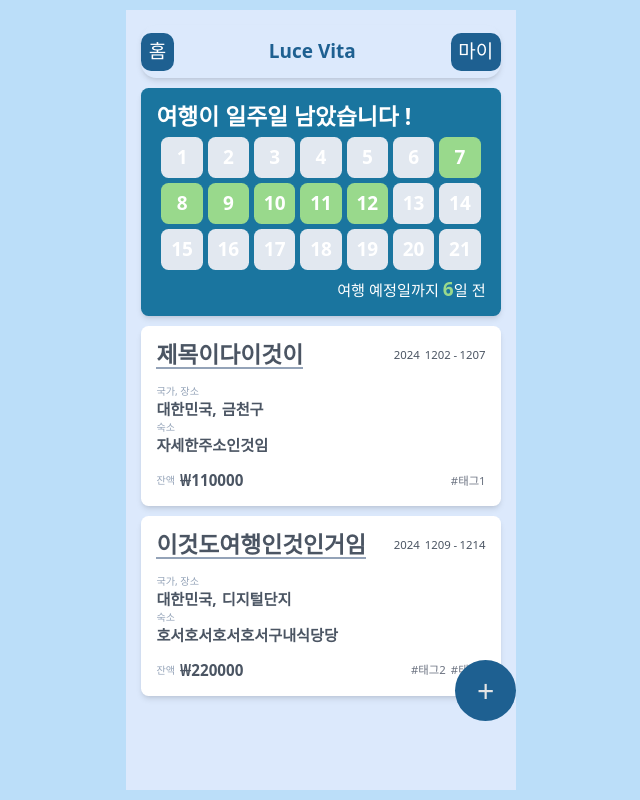
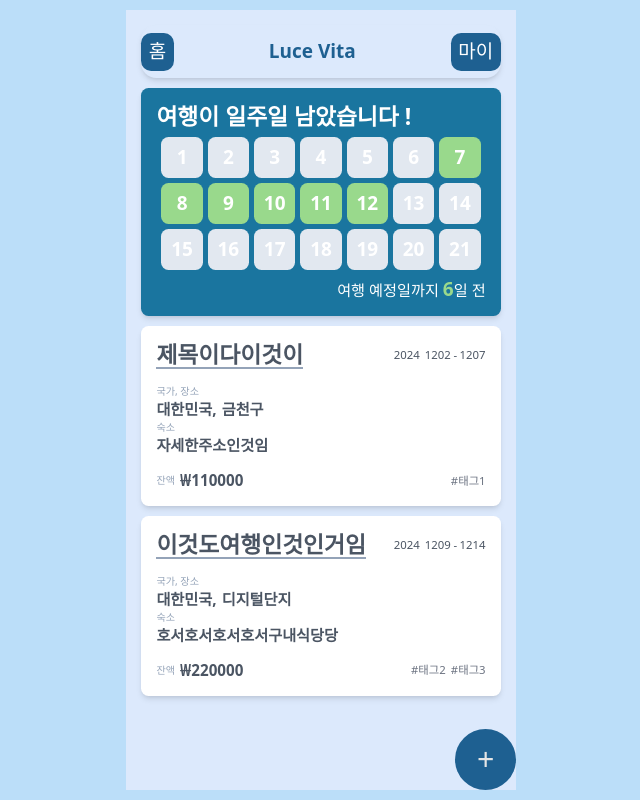
Before and after one commit to kosta-donana/luce-vita-client, a React (Vite) app: page / in a window 1280 px wide. Shown: the whole page, without its empty margins (319-959 px from the left). Built offline with nearby package versions, Linux system fonts and the light colour scheme.

Commit message:
feat: 화면별로 최소 높이가 root 요소의 높이가 되도록 설정

```diff
--- a/src/pages/Home.tsx
+++ b/src/pages/Home.tsx
@@ -42,7 +42,7 @@ export function Home() {
   // const [travels] = useState<Array<Travel>>([]);
 
   return (
-    <div className="relative p-6 flex flex-col gap-4">
+    <div className="relative p-6 flex flex-col gap-4 min-h-full">
       <Header />
       <TravelStatus />
       {travels.length > 0 ? (
--- a/src/pages/Login.tsx
+++ b/src/pages/Login.tsx
@@ -1,6 +1,6 @@
 export function Login() {
   return (
-    <div className="px-16 py-20 bg-slate-200">
+    <div className="px-16 py-20 bg-slate-200 min-h-full">
       {/* 제목 */}
       <h1 className="mt-20 text-primary-400 text-[4rem] font-semibold text-center">Luce Vita!</h1>
       {/* 소개글 */}
--- a/src/pages/TravelDetail.tsx
+++ b/src/pages/TravelDetail.tsx
@@ -9,7 +9,7 @@ export function TravelDetail() {
   }
 
   return (
-    <div className="p-6 bg-primary-100">
+    <div className="p-6 bg-primary-100 min-h-full">
       {/* 내비게이션 */}
       <TopNav
         iconInfos={[
--- a/src/pages/Travels.tsx
+++ b/src/pages/Travels.tsx
@@ -4,7 +4,7 @@ import { TravelEmpty } from '../components/home/TravelEmpty';
 
 export function Travels() {
   return (
-    <div className="p-6">
+    <div className="p-6 min-h-full">
       <Header />
 
       <TravelCard />
```
